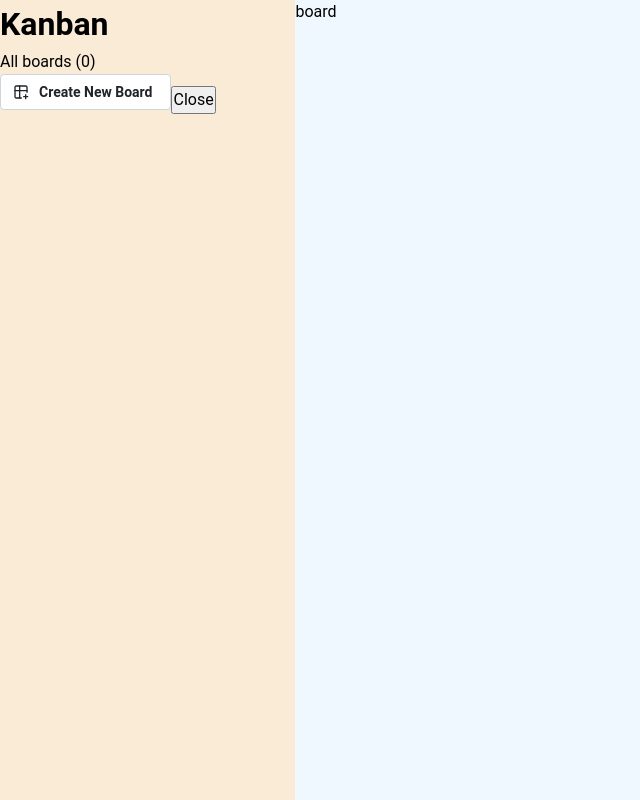
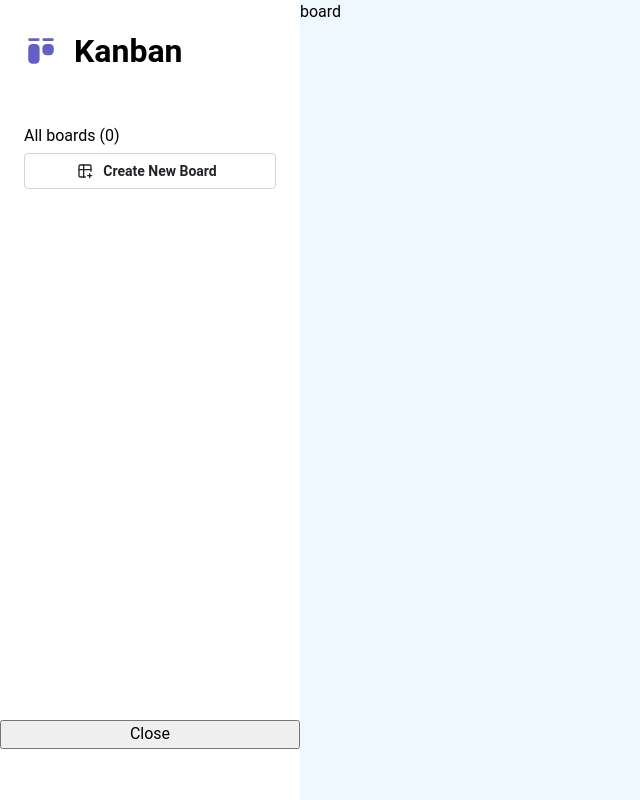
Before and after one commit to Alain-sys/kanban, a React (Vite) app: page / in a window 1280 px wide. Shown: the whole page, without its empty margins (0-640 px from the left). Built offline with nearby package versions, Linux system fonts and the light colour scheme.

Commit message:
style: menu

```diff
--- a/src/components/MenuBoard/MenuBoard.module.css
+++ b/src/components/MenuBoard/MenuBoard.module.css
@@ -4,12 +4,42 @@
 }
 
 .menu--active {
-  background-color: antiquewhite;
-  width: 30%;
+  display: flex;
+  flex-direction: column;
+  min-width: 300px;
   min-height: 100vh;
+  padding: 32px 0;
+}
+
+.menu__container_title {
+  display: flex;
+  align-items: center;
+  margin-bottom: 54px;
+  padding: 0 24px;
+  gap: 16px;
+}
+
+.menu__title {
+  font-size: 2rem;
+  line-height: normal;
+}
+
+.menu__add_board {
+  display: flex;
+  flex-direction: column;
+  gap: 4px;
+  padding: 0 24px;
+}
+
+.menu__scroll {
+  overflow-y: scroll;
+  min-height: 70%;
 }
 
 .menu__board {
   display: flex;
-  justify-content: space-around;
+  justify-content: space-between;
+  align-items: center;
+  gap: 16px;
+  padding: 0 24px 0 32px;
 }
--- a/src/components/MenuBoard/MenuBoard.tsx
+++ b/src/components/MenuBoard/MenuBoard.tsx
@@ -1,5 +1,5 @@
 import { Button, TextInput } from '@mantine/core';
-import { IconTablePlus } from '@tabler/icons-react';
+import { IconLayoutKanbanFilled, IconTablePlus } from '@tabler/icons-react';
 import { useEffect, useState } from 'react';
 import { v4 as uuidv4 } from 'uuid';
 import { Board } from '../Board/Board.types';
@@ -65,9 +65,12 @@ const MenuBoard = () => {
   console.log('currentBoardList', boardList);
   return (
     <div className={isOpenMenu ? styles['menu--active'] : styles.menu}>
-      <h1>Kanban</h1>
+      <div className={styles.menu__container_title}>
+        <IconLayoutKanbanFilled size={34} color="#635FC7" />
+        <h1 className={styles.menu__title}>Kanban</h1>
+      </div>
+      <div className={styles.menu__add_board}>
         <p>All boards ({boardList.length > 0 ? boardList.length : 0})</p>
-
         <Button
           onClick={handleAddBoard}
           leftSection={<IconTablePlus size={16} />}
@@ -76,7 +79,8 @@ const MenuBoard = () => {
         >
           Create New Board
         </Button>
-
+      </div>
+      <div className={styles.menu__scroll}>
         {boardList.map((board) => (
           <div key={board.id} className={styles.menu__board}>
             <div>
@@ -108,6 +112,7 @@ const MenuBoard = () => {
             />
           </div>
         ))}
+      </div>
       <button type="button" onClick={handleVisibilityMenu}>
         {isOpenMenu ? 'Close' : 'Open'}
       </button>
```
Lines whose indentation alone changed are shown as unchanged.
